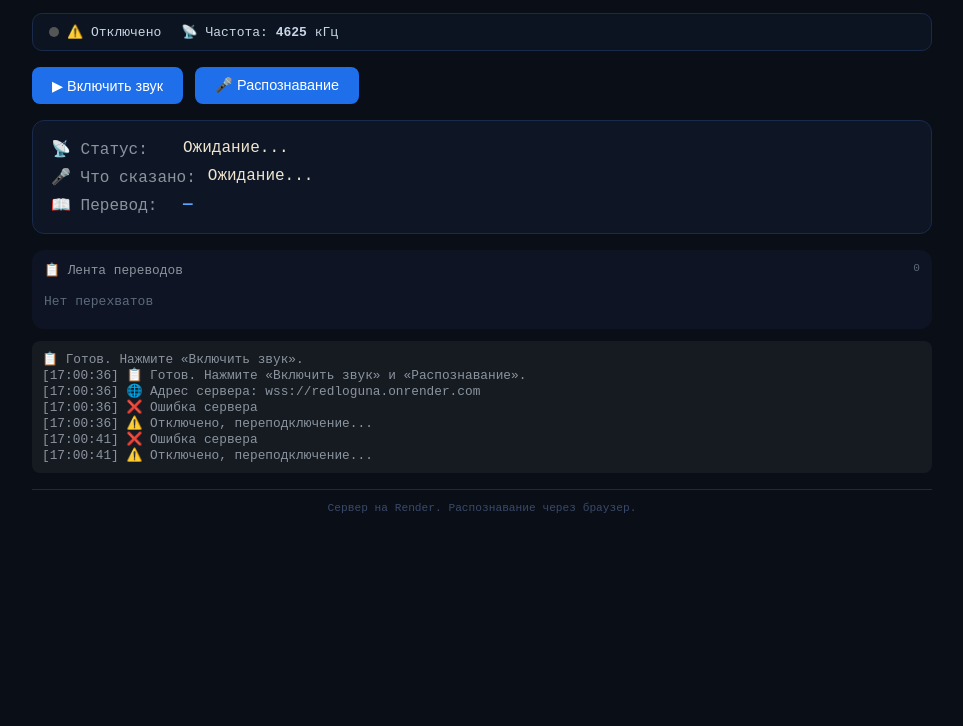
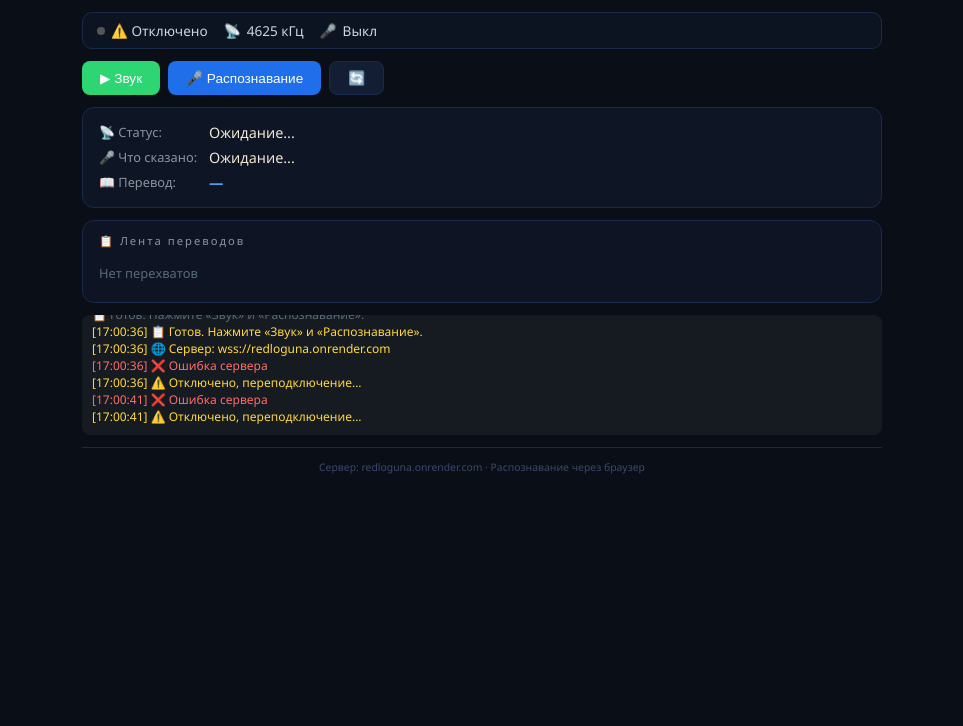
Before and after one commit to KnigaWou/RedLoguna, a website: page index.html in a window 1280 px wide. Shown: the part 74-800 px from the top of the page, without its empty margins (158-1121 px from the left). Drawn offline with Linux system fonts and the light colour scheme.

Commit message:
Update index.html

```diff
--- a/index.html
+++ b/index.html
@@ -1,33 +1,47 @@
 <!DOCTYPE html>
-<html>
+<html lang="ru">
 <head>
     <meta charset="UTF-8">
+    <meta name="viewport" content="width=device-width, initial-scale=1.0">
     <title>УВБ-76 — Живой приёмник</title>
     <style>
         * { margin: 0; padding: 0; box-sizing: border-box; }
-        body { background: #0a0e17; color: #c8d6e5; font-family: monospace; padding: 16px; }
-        .container { max-width: 900px; margin: 0 auto; }
+        body { background: #0a0e17; color: #c8d6e5; font-family: 'Segoe UI', monospace; padding: 16px; }
+        .container { max-width: 800px; margin: 0 auto; }
         header { display: flex; justify-content: space-between; align-items: center; padding: 12px 20px; background: rgba(16,24,40,0.85); border: 1px solid #1a2a4a; border-radius: 12px; margin-bottom: 16px; }
-        header h1 { font-size: 1.5rem; color: #58a6ff; }
-        .clock { font-size: 1.1rem; color: #f0e6d0; }
-        .status-bar { display: flex; gap: 20px; flex-wrap: wrap; padding: 10px 16px; background: rgba(16,24,40,0.6); border: 1px solid #1a2a4a; border-radius: 10px; margin-bottom: 16px; }
-        .status-item { display: flex; align-items: center; gap: 8px; }
-        .status-dot { width: 10px; height: 10px; border-radius: 50%; background: #555; }
+        header h1 { font-size: 1.3rem; color: #58a6ff; }
+        header h1 small { font-size: 0.7rem; color: #8b949e; }
+        .clock { font-size: 1rem; color: #f0e6d0; }
+        .status-bar { display: flex; gap: 16px; flex-wrap: wrap; padding: 8px 14px; background: rgba(16,24,40,0.6); border: 1px solid #1a2a4a; border-radius: 10px; margin-bottom: 12px; }
+        .status-item { display: flex; align-items: center; gap: 6px; font-size: 0.85rem; }
+        .status-dot { width: 8px; height: 8px; border-radius: 50%; background: #555; }
         .status-dot.active { background: #00ff88; box-shadow: 0 0 15px #00ff88; animation: pulse 1.5s infinite; }
         @keyframes pulse { 0%, 100% { opacity: 1; } 50% { opacity: 0.4; } }
-        .live-block { background: rgba(16,24,40,0.8); border: 1px solid #1a2a4a; border-radius: 12px; padding: 14px 18px; margin-bottom: 16px; }
-        .live-row { display: flex; gap: 12px; padding: 4px 0; font-size: 1rem; flex-wrap: wrap; }
-        .live-row .label { color: #8b949e; min-width: 120px; }
-        .live-row .value { color: #f0e6d0; }
+        .btn-group { display: flex; gap: 8px; flex-wrap: wrap; margin-bottom: 12px; }
+        .btn { background: #1f6feb; color: white; border: none; padding: 8px 18px; border-radius: 8px; font-size: 0.85rem; cursor: pointer; }
+        .btn:hover { background: #58a6ff; }
+        .btn-danger { background: #ff6b6b; }
+        .btn-danger:hover { background: #ff4757; }
+        .btn-success { background: #2ed573; }
+        .btn-success:hover { background: #7bed9f; }
+        .btn-secondary { background: rgba(26,42,74,0.6); border: 1px solid #1a2a4a; }
+        .btn-secondary:hover { border-color: #58a6ff; }
+        .live-block { background: rgba(16,24,40,0.8); border: 1px solid #1a2a4a; border-radius: 12px; padding: 12px 16px; margin-bottom: 12px; }
+        .live-row { display: flex; gap: 10px; padding: 3px 0; font-size: 0.9rem; flex-wrap: wrap; }
+        .live-row .label { color: #8b949e; min-width: 100px; font-size: 0.8rem; }
+        .live-row .value { color: #f0e6d0; word-break: break-word; flex: 1; }
         .live-row.translation .value { color: #58a6ff; font-weight: 600; }
-        .btn { background: #1f6feb; color: white; border: none; padding: 10px 20px; border-radius: 8px; font-size: 0.9rem; cursor: pointer; }
-        .btn:hover { background: #58a6ff; }
-        #log { margin-top: 10px; background: #161b22; padding: 10px; border-radius: 8px; font-size: 0.8rem; max-height: 150px; overflow-y: auto; color: #8b949e; }
-        .footer { text-align: center; color: #3a4a6a; font-size: 0.7rem; padding: 12px 0; border-top: 1px solid #1a2a4a; margin-top: 16px; }
+        .history { background: rgba(16,24,40,0.7); border: 1px solid #1a2a4a; border-radius: 12px; padding: 12px 16px; margin-bottom: 12px; }
+        .history h3 { color: #8b949e; font-weight: 400; letter-spacing: 2px; font-size: 0.7rem; margin-bottom: 8px; }
         .history-item { display: flex; gap: 10px; padding: 4px 0; border-bottom: 1px solid rgba(26,42,74,0.2); font-size: 0.8rem; }
         .history-item .time { color: #5a6a7a; min-width: 60px; }
         .history-item .text { color: #c8d6e5; flex: 1; }
         .history-item .trans { color: #58a6ff; font-weight: 500; }
+        #log { background: #161b22; padding: 10px; border-radius: 8px; font-size: 0.75rem; max-height: 120px; overflow-y: auto; color: #5a6a7a; }
+        #log .ok { color: #6bcb77; }
+        #log .err { color: #ff6b6b; }
+        #log .info { color: #ffd93d; }
+        .footer { text-align: center; color: #3a4a6a; font-size: 0.65rem; padding: 12px 0; border-top: 1px solid #1a2a4a; margin-top: 12px; }
     </style>
 </head>
 <body>
@@ -45,14 +59,19 @@
         </div>
         <div class="status-item">
             <span>📡</span>
-            <span>Частота: <strong>4625</strong> кГц</span>
+            <span>4625 кГц</span>
+        </div>
+        <div class="status-item">
+            <span>🎤</span>
+            <span id="micStatus">Выкл</span>
         </div>
     </div>
 
-    <div style="display:flex;gap:12px;margin-bottom:16px;flex-wrap:wrap;">
-        <button class="btn" id="playBtn">▶ Включить звук</button>
-        <button class="btn" id="stopBtn" style="display:none;">⏹ Выключить</button>
+    <div class="btn-group">
+        <button class="btn btn-success" id="playBtn">▶ Звук</button>
+        <button class="btn btn-danger" id="stopBtn" style="display:none;">⏹ Стоп</button>
         <button class="btn" id="micBtn">🎤 Распознавание</button>
+        <button class="btn btn-secondary" id="reconnectBtn">🔄</button>
     </div>
 
     <div class="live-block">
@@ -70,22 +89,21 @@
         </div>
     </div>
 
-    <!-- Лента переводов -->
-    <div style="background:rgba(16,24,40,0.7);border-radius:12px;padding:12px;margin-bottom:12px;">
-        <div style="display:flex;justify-content:space-between;margin-bottom:8px;">
-            <span style="color:#8b949e;font-size:0.8rem;">📋 Лента переводов</span>
-            <span style="color:#5a6a7a;font-size:0.7rem;" id="historyCount">0</span>
-        </div>
-        <div id="historyList"><div style="color:#5a6a7a;padding:8px 0;">Нет перехватов</div></div>
+    <div class="history">
+        <h3>📋 Лента переводов</h3>
+        <div id="historyList"><div style="color:#5a6a7a;padding:8px 0;font-size:0.8rem;">Нет перехватов</div></div>
     </div>
 
-    <div id="log">📋 Готов. Нажмите «Включить звук».</div>
-    <div class="footer">Сервер на Render. Распознавание через браузер.</div>
+    <div id="log">📋 Готов. Нажмите «Звук» и «Распознавание».</div>
+
+    <div class="footer">
+        Сервер: redloguna.onrender.com · Распознавание через браузер
+    </div>
 </div>
 
 <script>
     // ============================================
-    //  УВБ-76 — сайт с распознаванием через браузер
+    //  УВБ-76 — Живой приёмник (ФИНАЛ)
     // ============================================
 
     let ws = null;
@@ -102,10 +120,11 @@
     const liveTranslation = document.getElementById('liveTranslation');
     const logDiv = document.getElementById('log');
     const historyList = document.getElementById('historyList');
-    const historyCount = document.getElementById('historyCount');
     const playBtn = document.getElementById('playBtn');
     const stopBtn = document.getElementById('stopBtn');
     const micBtn = document.getElementById('micBtn');
+    const reconnectBtn = document.getElementById('reconnectBtn');
+    const micStatus = document.getElementById('micStatus');
 
     const SERVER_URL = 'wss://redloguna.onrender.com';
 
@@ -145,7 +164,6 @@
     function renderHistory() {
         if (history.length === 0) {
             historyList.innerHTML = '<div style="color:#5a6a7a;padding:8px 0;">Нет перехватов</div>';
-            historyCount.textContent = '0';
             return;
         }
         let html = '';
@@ -159,7 +177,6 @@
             `;
         });
         historyList.innerHTML = html;
-        historyCount.textContent = history.length;
     }
 
     // ----- ЛОГ -----
@@ -170,7 +187,7 @@
         logDiv.scrollTop = logDiv.scrollHeight;
     }
 
-    // ----- РАСПОЗНАВАНИЕ РЕЧИ (БРАУЗЕР) -----
+    // ----- РАСПОЗНАВАНИЕ -----
     function initRecognition() {
         if (!('webkitSpeechRecognition' in window)) {
             log('❌ Браузер не поддерживает распознавание', 'err');
@@ -208,7 +225,8 @@
             }
             isMicActive = false;
             micBtn.textContent = '🎤 Распознавание';
-            micBtn.style.background = '#1f6feb';
+            micBtn.className = 'btn';
+            micStatus.textContent = 'Выкл';
         };
 
         recognition.onend = function() {
@@ -227,19 +245,22 @@
             isMicActive = false;
             try { recognition.stop(); } catch (e) {}
             micBtn.textContent = '🎤 Распознавание';
-            micBtn.style.background = '#1f6feb';
+            micBtn.className = 'btn';
+            micStatus.textContent = 'Выкл';
             log('⏹ Распознавание остановлено', 'info');
         } else {
             isMicActive = true;
             try { recognition.start(); } catch (e) {}
             micBtn.textContent = '🔴 Слушаю...';
-            micBtn.style.background = '#ff6b6b';
+            micBtn.className = 'btn btn-danger';
+            micStatus.textContent = 'Вкл';
             log('🎤 Распознавание запущено', 'ok');
         }
     }
 
-    // ----- WEBSOCKET (ПОДКЛЮЧЕНИЕ К СЕРВЕРУ) -----
+    // ----- WEBSOCKET -----
     function connectWebSocket() {
+        try {
             ws = new WebSocket(SERVER_URL);
             ws.onopen = function() {
                 statusDot.className = 'status-dot active';
@@ -263,6 +284,9 @@
                 log('⚠️ Отключено, переподключение...', 'warn');
                 setTimeout(connectWebSocket, 5000);
             };
+        } catch (e) {
+            log('❌ Ошибка подключения: ' + e.message, 'err');
+        }
     }
 
     // ----- АУДИО -----
@@ -279,6 +303,8 @@
                     source.buffer = buffer;
                     source.connect(audioContext.destination);
                     source.start(0);
+                }, function(e) {
+                    // Если не удалось декодировать — игнорируем
                 });
             };
             reader.readAsArrayBuffer(data);
@@ -309,6 +335,12 @@
 
     micBtn.onclick = toggleMic;
 
+    reconnectBtn.onclick = function() {
+        if (ws) ws.close();
+        setTimeout(connectWebSocket, 500);
+        log('🔄 Переподключение...', 'info');
+    };
+
     // ----- ЧАСЫ -----
     setInterval(() => {
         const now = new Date();
@@ -318,8 +350,8 @@
 
     // ----- ЗАПУСК -----
     connectWebSocket();
-    log('📋 Готов. Нажмите «Включить звук» и «Распознавание».', 'info');
-    log('🌐 Адрес сервера: ' + SERVER_URL, 'info');
+    log('📋 Готов. Нажмите «Звук» и «Распознавание».', 'info');
+    log('🌐 Сервер: ' + SERVER_URL, 'info');
 </script>
 
 </body>
```
Lines whose indentation alone changed are shown as unchanged.
